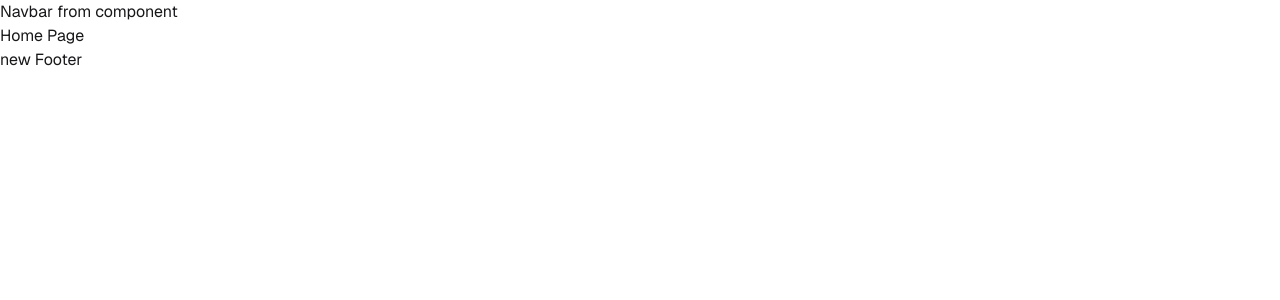
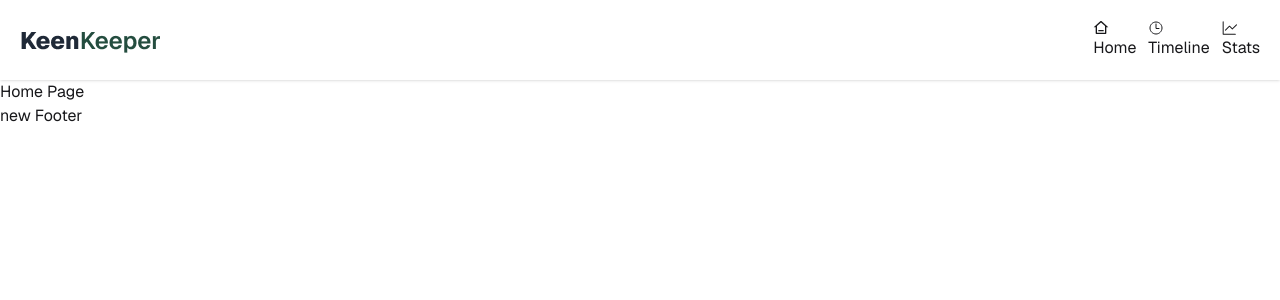
Before and after one commit to NJ-NafsinJahan/keen-keeper, a React (Vite) app: page / in a window 1280 px wide. Shown: the top 300 px of the page. Built offline with nearby package versions, Linux system fonts and the light colour scheme.

Commit message:
navbar and Not-Found-Page Added

```diff
--- a/package.json
+++ b/package.json
@@ -13,6 +13,7 @@
     "@tailwindcss/vite": "^4.2.2",
     "react": "^19.2.4",
     "react-dom": "^19.2.4",
+    "react-icons": "^5.6.0",
     "react-router": "^7.14.1",
     "tailwindcss": "^4.2.2"
   },
--- a/src/components/shared/Navbar.jsx
+++ b/src/components/shared/Navbar.jsx
@@ -1,7 +1,51 @@
 import React from "react";
+import logoImg from "../../assets/images/logo.png";
+import { Link } from "react-router";
+import { RiHome3Line } from "react-icons/ri";
+import { IoTimeOutline } from "react-icons/io5";
+import { GoGraph } from "react-icons/go";
 
 const Navbar = () => {
-  return <div>Navbar from component</div>;
+  return (
+    <nav className=" shadow ">
+      <div className=" flex justify-between items-center gap-3 bg-white  p-5 container mx-auto">
+        <div>
+          <img src={logoImg} alt="" />
+        </div>
+
+        <div className="">
+          <ul className=" flex justify-end items-center gap-3">
+            <li>
+              {" "}
+              <Link to={"/"}>
+                {" "}
+                <RiHome3Line />
+                Home
+              </Link>{" "}
+            </li>
+
+            <li>
+              {" "}
+              <Link to={"/timeline"}>
+                {" "}
+                <IoTimeOutline />
+                Timeline
+              </Link>{" "}
+            </li>
+
+            <li>
+              {" "}
+              <Link to={"/statAnalytics"}>
+                {" "}
+                <GoGraph />
+                Stats
+              </Link>{" "}
+            </li>
+          </ul>
+        </div>
+      </div>
+    </nav>
+  );
 };
 
 export default Navbar;
--- a/src/main.jsx
+++ b/src/main.jsx
@@ -6,6 +6,8 @@ import { createBrowserRouter } from "react-router";
 import RootLayout from "./layout/RootLayout";
 import Keens from "./pages/keens/Keens";
 import TimeLine from "./pages/timeLine/TimeLine";
+import StatAnalytics from "./pages/statAnalytics/statAnalytics";
+import NotFoundPage from "./pages/NotFoundPage/NotFoundPage";
 
 const router = createBrowserRouter([
   {
@@ -24,9 +26,13 @@ const router = createBrowserRouter([
         path: "/timeline",
         element: <TimeLine />,
       },
+      {
+        path: "/statAnalytics",
+        element: <StatAnalytics />,
+      },
     ],
 
-    errorElement: <h1> 404 error : No Page Found</h1>,
+    errorElement: <NotFoundPage />,
   },
 ]);
 
--- /dev/null
+++ b/src/pages/NotFoundPage/NotFoundPage.jsx
@@ -0,0 +1,32 @@
+import React from "react";
+import { Link } from "react-router";
+import { FaHome } from "react-icons/fa";
+
+const NotFoundPage = () => {
+  return (
+    <div className="min-h-screen flex flex-col items-center justify-center bg-gray-50 text-center px-4">
+      <h1 className="text-7xl sm:text-8xl font-extrabold text-[#244D3F]">
+        404
+      </h1>
+
+      <h2 className="text-2xl sm:text-3xl font-semibold mt-4 text-gray-700">
+        Page Not Found
+      </h2>
+
+      <p className="text-gray-500 mt-3 max-w-md">
+        Looks like this page doesn’t exist or has been moved. Please check the
+        URL or go back to the homepage.
+      </p>
+
+      <Link
+        to="/"
+        className="mt-6 flex items-center gap-2 bg-[#244D3F] hover:bg-[#244D3F] text-white px-6 py-2 rounded-lg shadow-md transition"
+      >
+        <FaHome />
+        Back to Home
+      </Link>
+    </div>
+  );
+};
+
+export default NotFoundPage;
--- /dev/null
+++ b/src/pages/statAnalytics/StatAnalytics.jsx
@@ -0,0 +1,7 @@
+import React from "react";
+
+const StatAnalytics = () => {
+  return <div>Stat Analytics</div>;
+};
+
+export default StatAnalytics;
```
Also changed, not shown: 1 other file (tests, documents, lock files or other folders).
